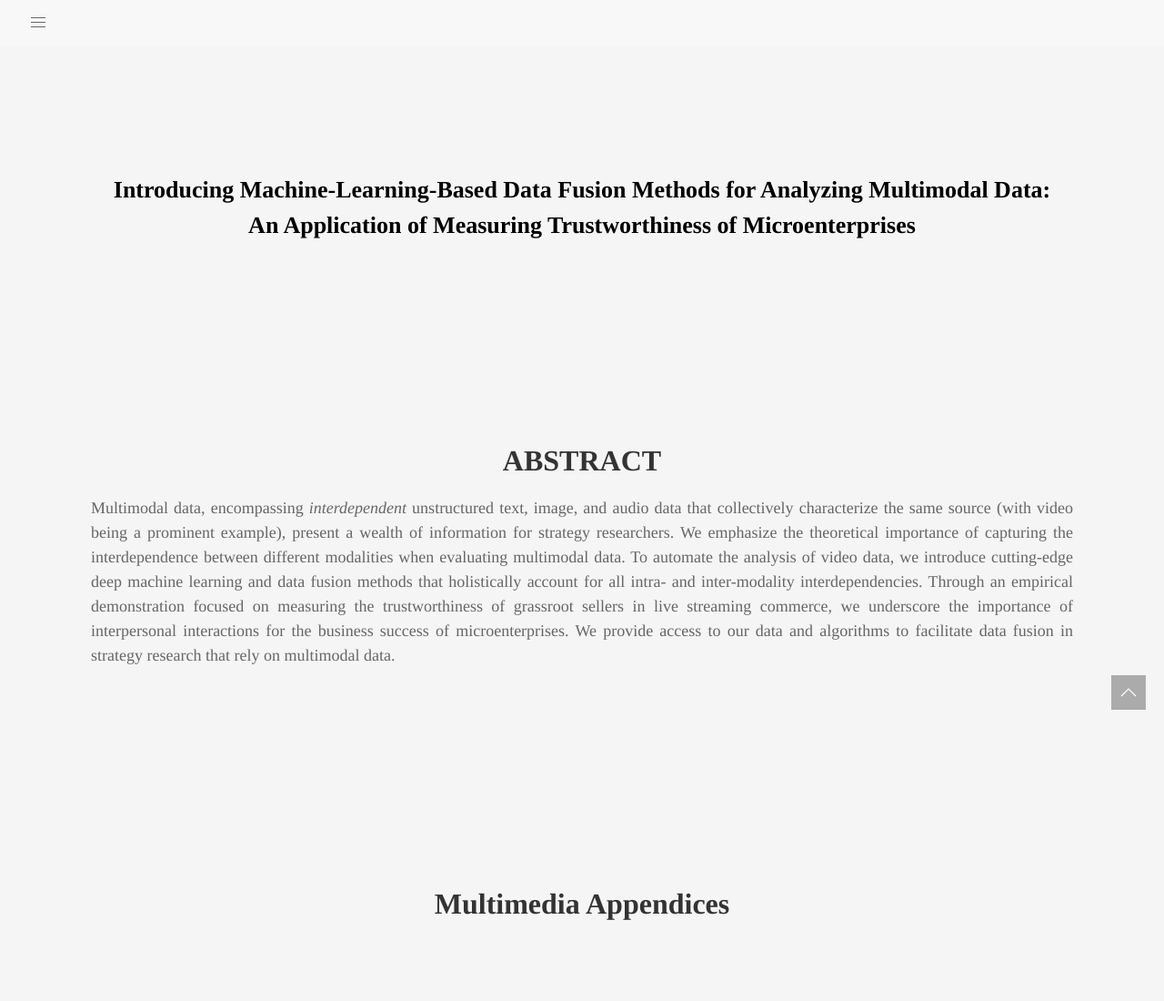
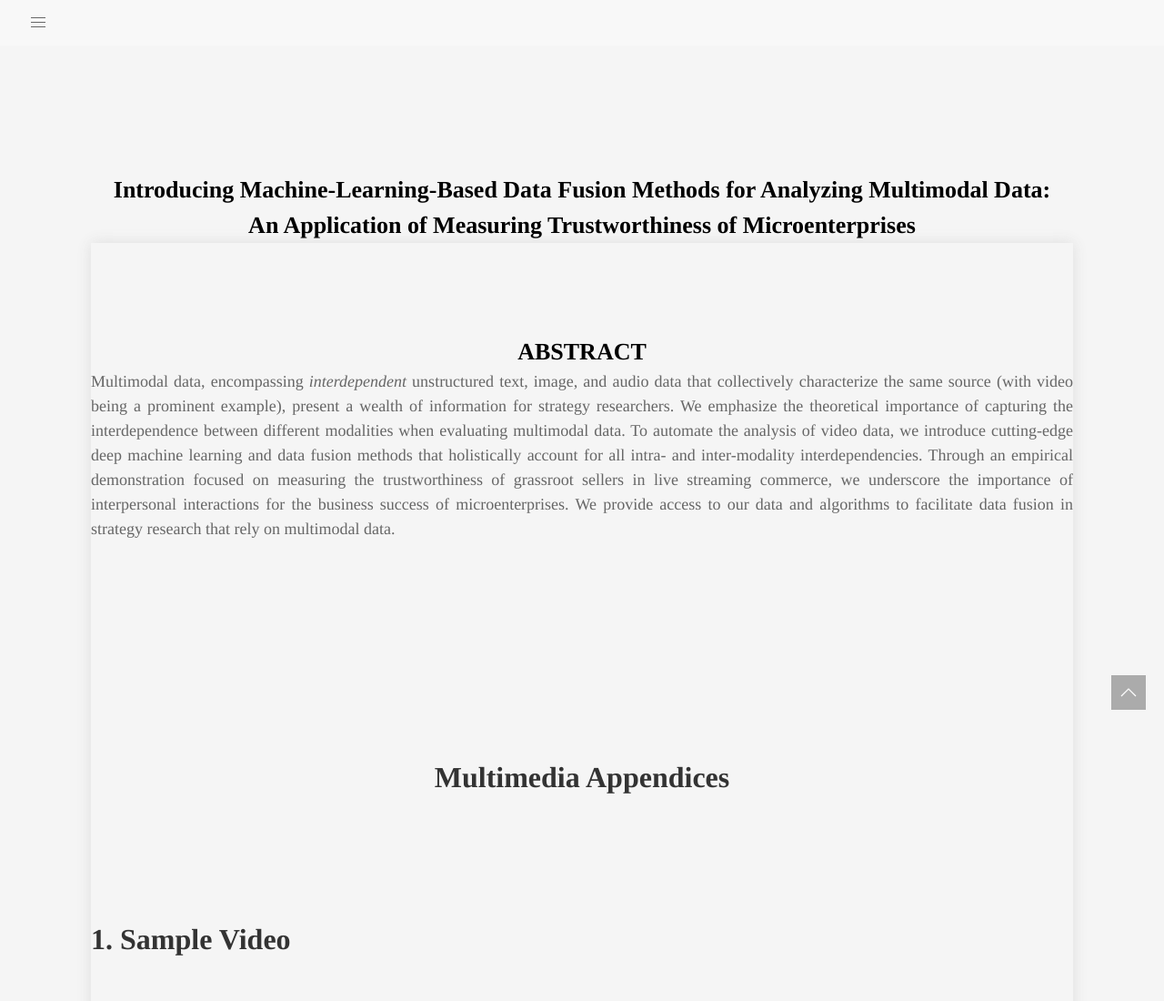
Before and after one commit to multimodal-trustworthiness/https-multimodal-trustworthiness.github.io-, a plain HTML site: page index.html in a window 1280 px wide. Shown: the top 1100 px of the page at 91% size. Drawn offline with Linux system fonts and the light colour scheme; grey boxes are pictures that could not be loaded.

Commit message:
Update index.html

```diff
--- a/index.html
+++ b/index.html
@@ -60,11 +60,17 @@
 				 <br>Introducing Machine-Learning-Based Data Fusion Methods for Analyzing Multimodal Data:<br>
 				An Application of Measuring Trustworthiness of Microenterprises
 			</div>
+
+	<div class="banner" style="background-color:#f5f5f5;padding-bottom:26px">
 	<div class="uk-container uk-container-center container">
 		<style>.large-title {font-size: 26px;}
 		</style>
+
 		<div class="large-title">
-				<h1>ABSTRACT</h1> </div>
+				ABSTRACT
+			</div>
+	<div class="uk-container uk-container-center container">
+
 		<div class="medium-title">
 				<p>Multimodal data, encompassing <i>interdependent</i> unstructured text, image, and audio data that collectively characterize the same source (with video being a prominent example), present a wealth of information for strategy researchers. We emphasize the theoretical importance of capturing the interdependence between different modalities when evaluating multimodal data. To automate the analysis of video data, we introduce cutting-edge deep machine learning and data fusion methods that holistically account for all intra- and inter-modality interdependencies. Through an empirical demonstration focused on measuring the trustworthiness of grassroot sellers in live streaming commerce, we underscore the importance of interpersonal interactions for the business success of microenterprises. We provide access to our data and algorithms to facilitate data fusion in strategy research that rely on multimodal data.</p>
 
```
